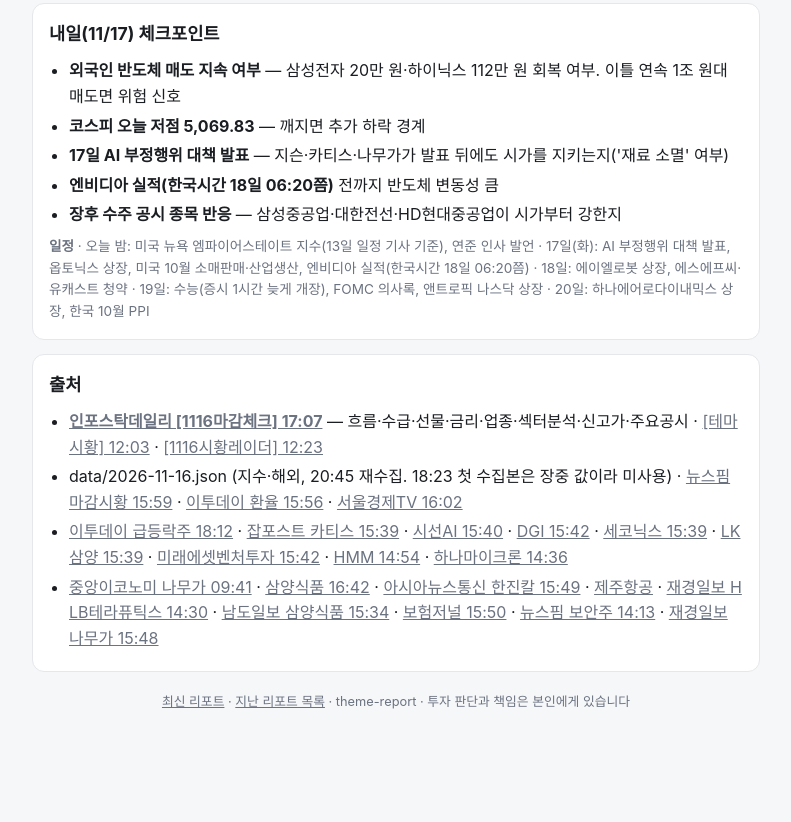
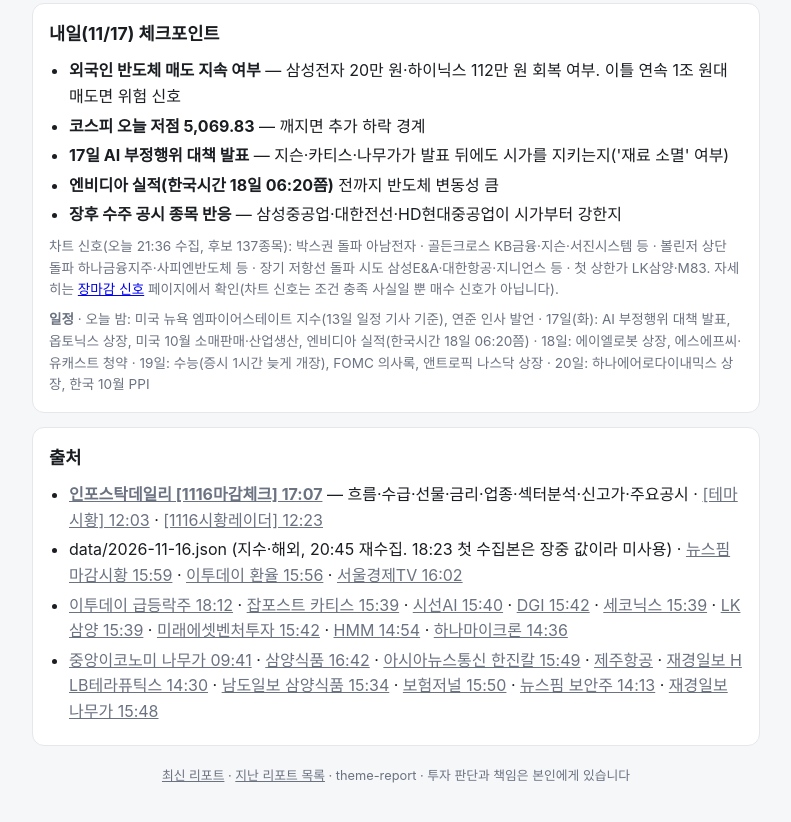
Before and after one commit to kwangwhi/theme-report, a plain HTML site: page archive/2026-11-16-close.html in a window 1280 px wide. Shown: the part 4887-5709 px from the top of the page, without its empty margins (244-1035 px from the left). Before the commit the page ends 5648 px from the top, so only its background shows below. Drawn offline with Linux system fonts and the light colour scheme.

Commit message:
2026-11-16 장마감 리포트: 장마감 신호 요약·링크 추가
Co-Authored-By: Claude <noreply@anthropic.com>

```diff
--- a/archive/2026-11-16-close.html
+++ b/archive/2026-11-16-close.html
@@ -267,6 +267,7 @@
       <li><b>엔비디아 실적(한국시간 18일 06:20쯤)</b> 전까지 반도체 변동성 큼</li>
       <li><b>장후 수주 공시 종목 반응</b> — 삼성중공업·대한전선·HD현대중공업이 시가부터 강한지</li>
     </ul>
+    <p class="small">차트 신호(오늘 21:36 수집, 후보 137종목): 박스권 돌파 아남전자 · 골든크로스 KB금융·지슨·서진시스템 등 · 볼린저 상단 돌파 하나금융지주·사피엔반도체 등 · 장기 저항선 돌파 시도 삼성E&amp;A·대한항공·지니언스 등 · 첫 상한가 LK삼양·M83. 자세히는 <a href="../signals.html">장마감 신호</a> 페이지에서 확인(차트 신호는 조건 충족 사실일 뿐 매수 신호가 아닙니다).</p>
     <p class="small"><b>일정</b> · 오늘 밤: 미국 뉴욕 엠파이어스테이트 지수(13일 일정 기사 기준), 연준 인사 발언 · 17일(화): AI 부정행위 대책 발표, 옵토닉스 상장, 미국 10월 소매판매·산업생산, 엔비디아 실적(한국시간 18일 06:20쯤) · 18일: 에이엘로봇 상장, 에스에프씨·유캐스트 청약 · 19일: 수능(증시 1시간 늦게 개장), FOMC 의사록, 앤트로픽 나스닥 상장 · 20일: 하나에어로다이내믹스 상장, 한국 10월 PPI</p>
   </section>
 
```
Also changed, not shown: index.html (+1 -0 lines).
